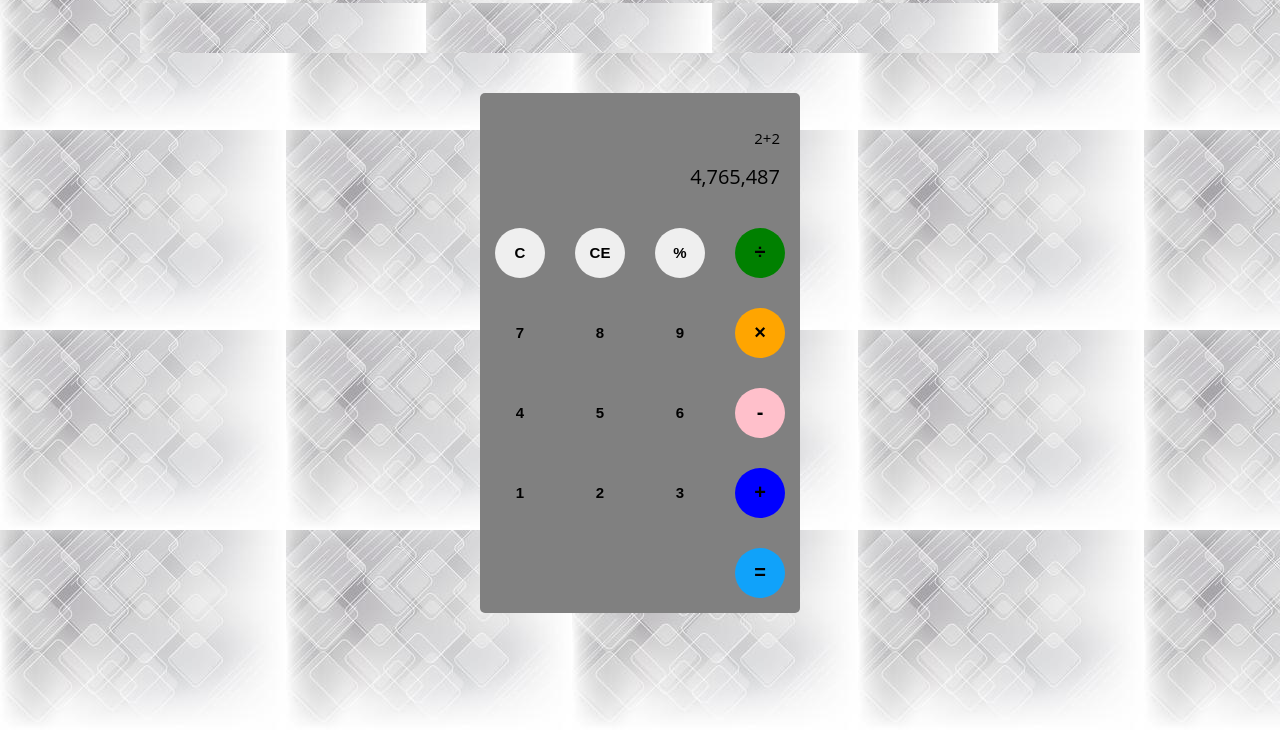
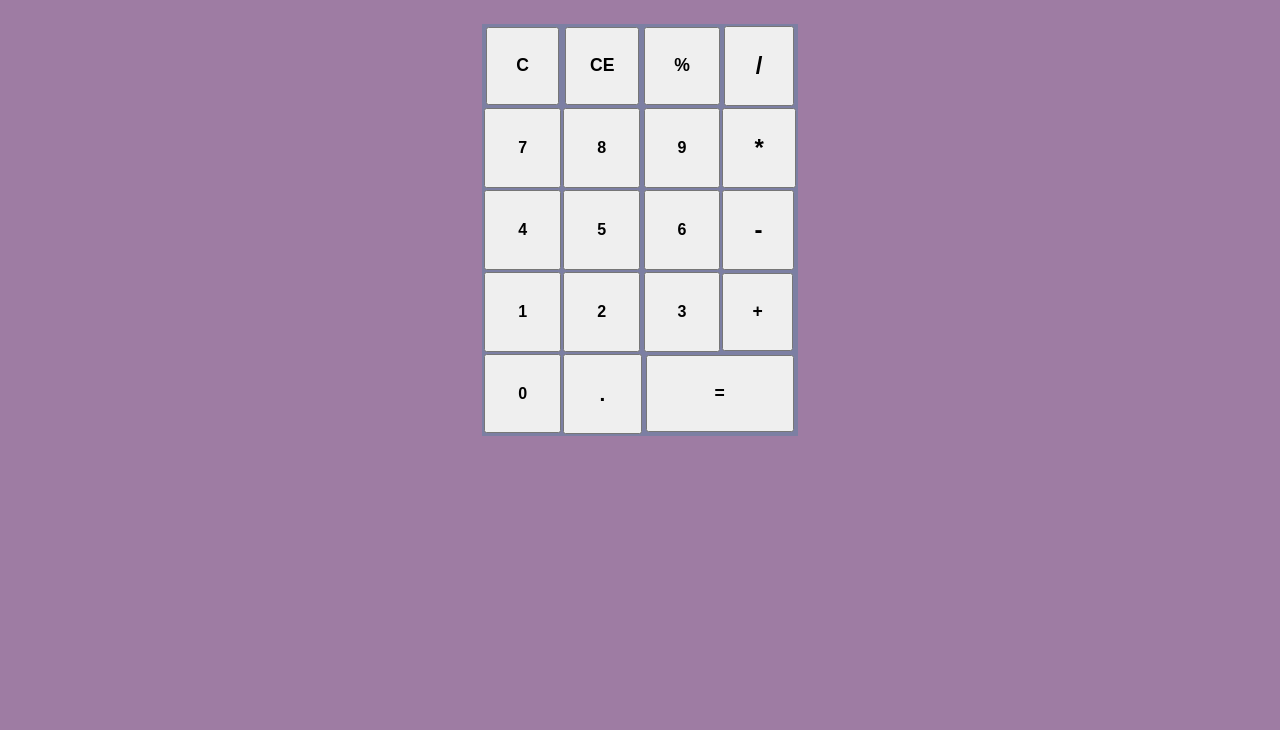
Before and after one commit to Hamg69/calculator-app, a plain HTML site: page index.html in a window 1280 px wide. Shown: the part 70-800 px from the top of the page. Drawn offline with Linux system fonts and the light colour scheme.

Commit message:
Calculator

```diff
--- a/index.html
+++ b/index.html
@@ -5,38 +5,48 @@
 	<link rel="stylesheet" type="text/css" href="style.css">
 </head>
 <body>
-	<h2>Simple Calculator</h2>
-	<div id="container"></div>
-	<div id="calculator">
+	<h2>Calculator App</h2>
+	<div id="container">
 	<div id="result">
-		<div id="history">
-			<p id="history-values">2+2</p>
-		</div>
-		<div id="output">
-		<p id="output-values">4</p>
-		</div>
+		<p id="history"></p>
+		<p id="output"></p>
 	</div>
-	<div id="keboard">
-		<button id="clear" class="operator">C</button>
-		<button id="backspace" class="operator">CE</button>
-		<button id="%" class="operator">%</button>
-		<button id="/" class="operator">&#247</button>
-		<button id="7" class="number">7</button>
-		<button id="8" class="number">8</button>
-		<button id="9" class="number">9</button>
-		<button id="*" class="operator">&times</button>
-		<button id="4" class="number">4</button>
-		<button id="5" class="number">5</button>
-		<button id="6" class="number">6</button>
-		<button id="-" class="operator">-</button>
-		<button id="1" class="number">1</button>
-		<button id="2" class="number">2</button>
-		<button id="3" class="number">3</button>
-		<button id="+" class="operator">+</button>
-		<button id="empty" class="empty"></button>
-		<button id="0" class="number"></button>
-		<button id="empty" class="empty"></button>
-		<button id="=" class="operator">=</button>
+	<div id="keyboard">
+		<table class="cart-table" cellpadding="" cellspacing="">
+			<thead>
+				<tr>
+					<th class="btn"><input type="button" value="C" class="enlarge clear"/></th>
+					<th class="btn"><input type="button" value="CE" class="delete"/></th>
+					<th class="btn"><input type="button" value="%" class="enlarge operator"/></th>
+					<th class="btn"><input type="button" value="/" class="more operator"/></th>
+				</tr>
+			</thead>
+			<tbody id="">
+				<tr class="">
+					<td class="btn"><input type="button" value="7" class="display num"/></td>
+					<td class="btn"><input type="button" value="8" class="align display num"/></td>
+					<td class="btn"><input type="button" value="9" class="display num"/></td>
+					<td class="btn"><input type="button" value="*" class="more operator"/></td>
+				</tr>
+				<tr class="">
+					<td class="btn"><input type="button" value="4" class="display num"/></td>
+					<td class="btn"><input type="button" value="5" class="align display num"/></td>
+					<td class="btn"><input type="button" value="6" class="display num"/></td>
+					<td class="btn"><input type="button" value="-" class="more operator"/></td>
+				</tr>
+				<tr class="">
+					<td class="btn"><input type="button" value="1" class="display num"/></td>
+					<td class="btn"><input type="button" value="2" class="align display num"/></td>
+					<td class="btn"><input type="button" value="3" class="display num"/></td>
+					<td class="btn"><input type="button" value="+" class="enlarge operator"/></td>
+				</tr>
+				<tr class="">
+					<td class="btn"><input type="button" value="0" class="display num"/></td>
+					<td class="btn"><input type="button" value="." class="num dot"/></td>
+					<td colspan="2" class="end btn"><input type="button" value="=" class="enlarge equal"/></td>
+				</tr>
+			</tbody>
+		</table>
 	</div>
 </div>
 <script type="text/javascript" src="script.js">
--- a/script.js
+++ b/script.js
@@ -1,29 +1,36 @@
-function checkHistory() {
-	return document.getElementById("history-values").innerText;
+function calculate() {
+
+    document.querySelectorAll(".num").forEach(item => {
+        item.addEventListener("click", function(){
+            document.getElementById("output").textContent += item.value;
+        })
+    })
+    document.querySelectorAll(".operator").forEach(item => {
+        item.addEventListener("click", function(){
+            document.getElementById("output").textContent += " " + item.value + " ";
+        })
+    })
+    document.getElementsByClassName("equal")[0].addEventListener("click", function(){
+        document.getElementById("history").classList.add("blur")
+        document.getElementById("history").textContent = document.getElementById("output").textContent;
+        let checkPercent = document.getElementById("history").textContent.replace("%","")
+        document.getElementById("output").textContent =
+        document.getElementById("history").textContent.includes("%")?
+        eval(checkPercent/100):
+        eval(document.getElementById("history").textContent)
+    })
 }
+calculate()
 
-function printHistory(fig) {
-	document.getElementById("history-values").innerText = fig;
+function clearOutput(){
+    document.getElementsByClassName("clear")[0].addEventListener("click", function(){
+        document.getElementById("history").textContent = ""
+        document.getElementById("output").textContent = ""
+    })
+    document.getElementsByClassName("delete")[0].addEventListener("click", function(){
+        let output = document.getElementById("output").textContent
+        output = output.substring(0, output.length-1)
+        document.getElementById("output").textContent = output;
+    })
 }
-function checkOutput() {
-	return document.getElementById("output-values").innerText;
-}
-
-function printOutput(fig){
-	if(fig=="") {
-		document.getElementById("output-values").innerText = fig;
-	}
-	else{
-		document.getElementById("output-values").innerText = getFormattedNumber(fig);
-	}
-}
-function getFormattedNumber(fig) {
-	let n = Number(fig);
-	let value = n.toLocaleString("en");
-	return value;
-}
-printOutput("4765487");
-function reverseNumberFormat(fig){
-	return Number(fig.replace(/,/g,""))
-};
-alert(reverseNumberFormat(getOutput()));
+clearOutput()
--- a/style.css
+++ b/style.css
@@ -1,102 +1,79 @@
+
 body{
-	font-family: 'Open Sans', Sans-serif;
-	background-color: gray;
-	background-image: url("background.jpg");
+    display: flex;
+    flex-flow: column;
+    justify-content: center;
+    align-items: center;
+    background-color: #9e7ca3;
+}
+/* Output Section */
+#result{
+    padding: 0.3em;
+    display: flex;
+    flex-flow: column;
+}
+#output{
+    display: flex;
+    flex-flow: row wrap;
+    justify-content: flex-end;
+    align-items: flex-end;
+    margin: 0.15em;
+    padding: 0em 0.3em 0em 0.3em;
+    font-weight: bolder;
+    max-width:18em;
+}
+#history{
+    display: flex;
+    flex-flow: row;
+    justify-content: flex-end;
+    align-items: flex-end;
+    margin: 0.15em;
+    padding: 0em 0.3em 0em 0.3em;
+    font-weight: bolder;
+}
+.blur{
+    color:dimgray;
 }
 
-h2{
-	color: black;
+
+/* Table Section */
+#keyboard{
+    background-color: #7c7fa3;
 }
-
-#container{
-	width: 1000px;
-	height: 50px;
-	background-image: url("background.jpg");
-	margin: 20px auto;
+.enlarge{
+    font-size: 1.1em;
+    padding: 1.5em 1.6em;
+    font-weight: bolder;
 }
-
-#calculator{
-	width: 320px;
-	height: 520px;
-	background-color: gray;
-	margin: 0 auto;
-	top: 20px;
-	position: relative;
-	border-radius: 5px;
+.delete{
+    font-size: 1.1em;
+    padding: 1.5em 1.3em;
+    font-weight: bolder;
 }
-
-#result{
-	height: 120px;
+.display{
+    padding: 1.8em 2em;
+    font-size: 1em;
+    font-weight: bolder;
 }
-
-#history{
-	text-align: right;
-	height: 30px;
-	margin: 0 20px;
-	padding-top: 20px;
-	font-size: 15px;
-	color: black;
+.end{
+    text-align: center;
 }
-
-#output{
-	text-align: right;
-	height: 70px;
-	margin: 10px 20px;
-	font-size: 20px;
+.equal{
+    padding: 1.5em 3.8em;
 }
-
-#keyboard{
-	height: 430px;
+.dot{
+    padding: 1.25em 1.65em;
+    font-weight: bolder;
+    font-size: 1.3em;
 }
-
-.operator, .number, .empty{
-	width: 50px;
-	height: 50px;
-	margin: 15px;
-	float: left;
-	border-radius: 50px;
-	border-width: 0px;
-	font-weight: bold;
-	font-size: 15px;
+.align{
+    padding: 1.8em 2em;
 }
-
-.number, .empty{
-	background-color: inherit;
+.btn{
+    padding: 0em;
 }
-
-.number, .operator{
-	cursor: pointer;
+.more{
+    padding: 1em 1.25em;
+    font-weight: bolder;
+    font-size: 1.5em;
 }
-
-.operator:active, .number:active{
-	font-size: 12px;
-}
-
-.operator:focus, .number:focus, .empty:focus{
-	outline: 0;
-}
-
-button:nth-child(4){
-	font-size: 20px;
-	background-color: green;
-}
-
-button:nth-child(8){
-	font-size: 20px;
-	background-color: orange;
-}
-
-button:nth-child(12){
-	font-size: 20px;
-	background-color: pink;
-}
-
-button:nth-child(16){
-	font-size: 20px;
-	background-color: blue;
-}
-
-button:nth-child(20){
-	font-size: 20px;
-	background-color: #10a2fa;
-}
```
Also changed, not shown: background.jpg (deleted).
